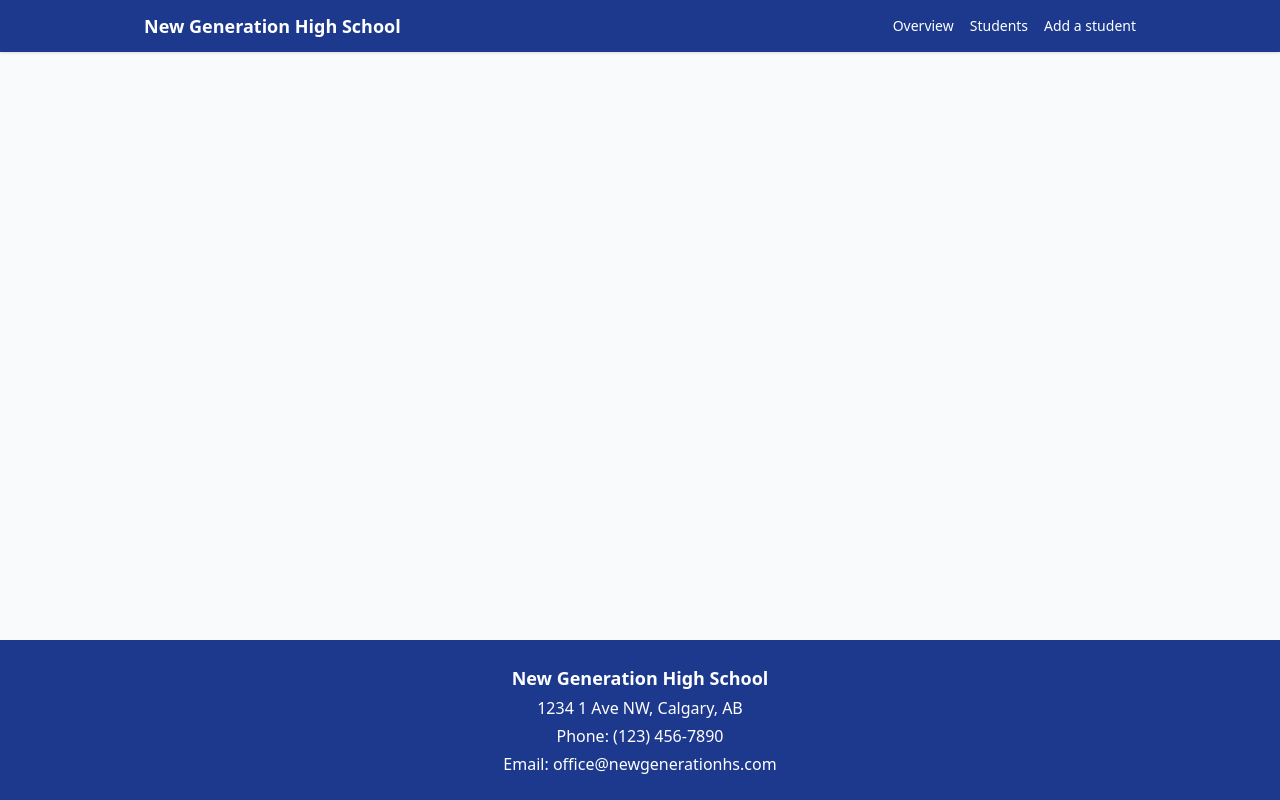
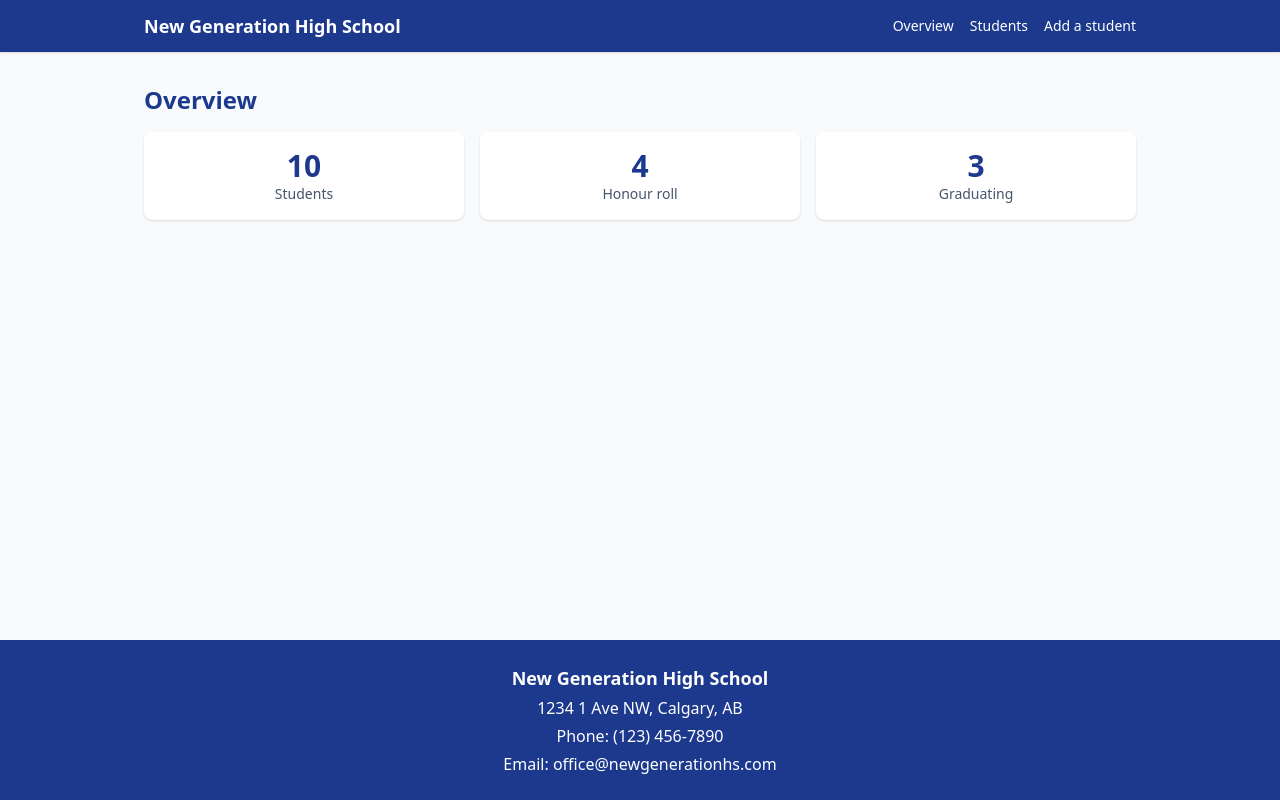
Before and after one commit to littlebassistjm/cprg306b_group6_assignment2, a Next.js app: page / in a window 1280 px wide. Built offline with nearby package versions, Linux system fonts and the light colour scheme.

Commit message:
created StatsPanel and added into StudentPortal

```diff
--- a/app/layout.tsx
+++ b/app/layout.tsx
@@ -8,12 +8,14 @@ export const metadata: Metadata = {
   description: "Student portal for New Generation High School",
 };
 
-const RootLayout = ({ children }: Readonly<{ children: React.ReactNode }>) => {
+const RootLayout = ({ children }: { children: React.ReactNode }) => {
   return (
     <html lang="en">
       <body className="flex min-h-screen flex-col bg-slate-50 text-slate-900">
         <Navbar />
-        <main className="mx-auto w-full max-w-5xl flex-1 px-4 py-8">{children}</main>
+        <main className="mx-auto w-full max-w-5xl flex-1 px-4 py-8">
+          {children}
+        </main>
         <Footer />
       </body>
     </html>
--- /dev/null
+++ b/components/StatsPanel.tsx
@@ -0,0 +1,31 @@
+import { Student } from "@/data/students";
+
+interface StatsPanelProps {
+  students: Student[];
+}
+
+const StatsPanel = ({ students }: StatsPanelProps) => {
+  // Derived values – recalculated on every render
+  const total = students.length;
+  const honourRoll = students.filter((s) => s.average >= 80).length;
+  const graduating = students.filter((s) => s.grade === 12).length;
+
+  const stats = [
+    { label: "Students", value: total },
+    { label: "Honour roll", value: honourRoll },
+    { label: "Graduating", value: graduating },
+  ];
+
+  return (
+    <div className="grid grid-cols-1 gap-4 sm:grid-cols-3">
+      {stats.map((stat) => (
+        <div key={stat.label} className="rounded-lg bg-white p-4 text-center shadow">
+          <p className="text-3xl font-bold text-blue-900">{stat.value}</p>
+          <p className="text-sm text-slate-600">{stat.label}</p>
+        </div>
+      ))}
+    </div>
+  );
+};
+
+export default StatsPanel;
--- a/components/StudentPortal.tsx
+++ b/components/StudentPortal.tsx
@@ -1,6 +1,15 @@
+import StatsPanel from "@/components/StatsPanel";
+import { students } from "@/data/students";
+
+
 const StudentPortal = () => {
     return (
-        <div></div>
+        <div>
+            <section id="overview" className="scroll-mt-20">
+                <h2 className="mb-4 text-2xl font-semibold text-blue-900">Overview</h2>
+                <StatsPanel students={students} />
+            </section>
+        </div>
     );
 };
 
```
